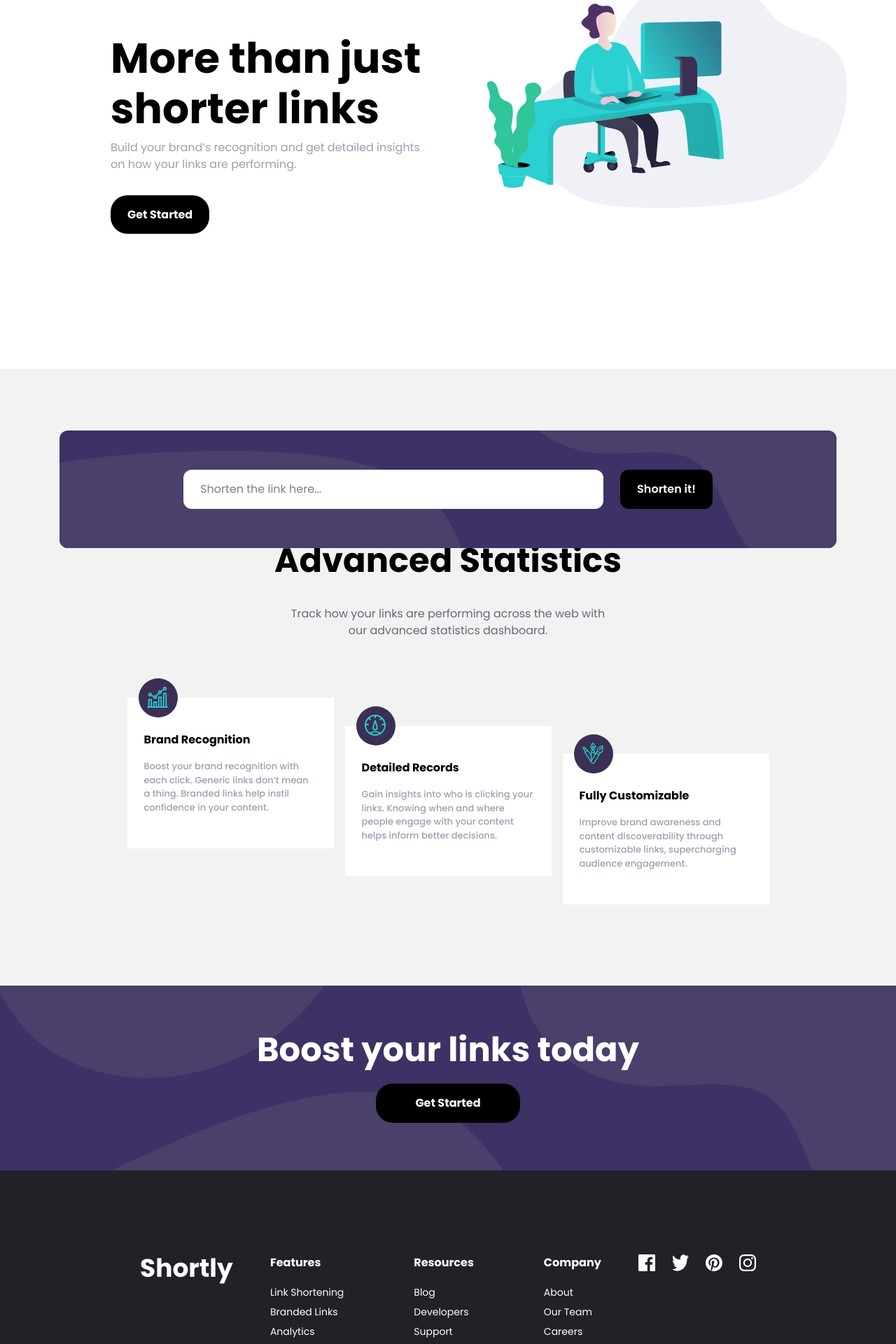
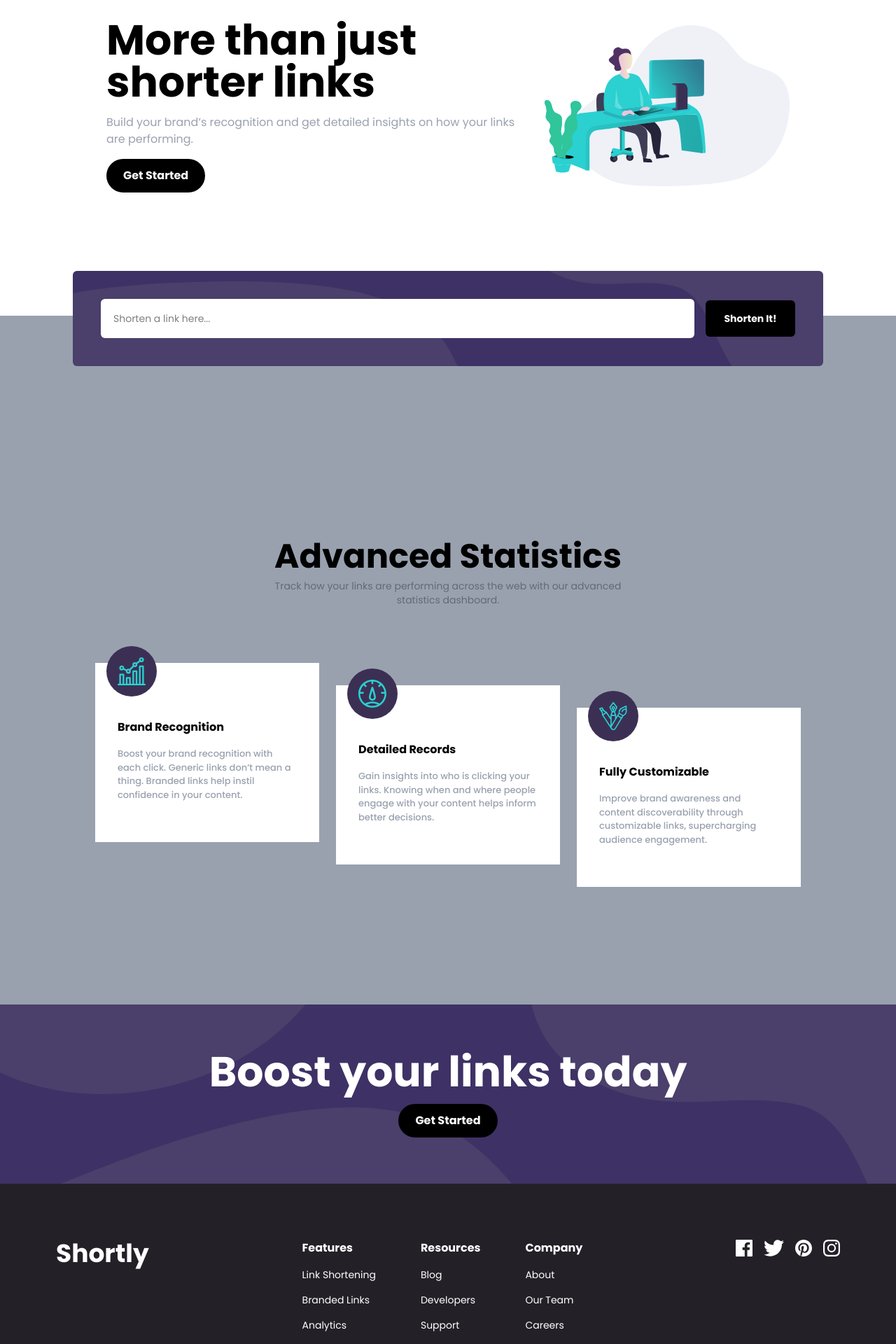
Before and after one commit to vedangithombare/url_shorten, a React (Vite) app: page / in a window 1280 px wide. Shown: the part 169-2089 px from the top of the page at 70% size. Built offline with nearby package versions, Linux system fonts and the light colour scheme.

Commit message:
making responsive

```diff
--- a/src/App.jsx
+++ b/src/App.jsx
@@ -6,14 +6,17 @@ import Intro from "./components/Header/Intro";
 function App() {
   return (
     // px-18 py-1
-    <div className="w-full min-h-screen overflow-x-hidden">
-    <div className="flex flex-col min-h-[100vh] items-center">
-        <Navbar/>
-        <Intro/>
-        <ContentSection />
-        <FooterSection />
-      </div>
-    </div>
+    // <div className="w-full min-h-screen overflow-x-hidden">
+    // <div className="flex flex-col min-h-[100vh] items-center">
+    <>
+
+      <Navbar />
+      <Intro />
+      <ContentSection />
+      <FooterSection />
+    </>
+    //  </div>
+    // </div>
   );
 }
 
--- a/src/components/ContentSection.jsx
+++ b/src/components/ContentSection.jsx
@@ -1,44 +1,42 @@
-import { useState } from "react";
 import UrlShorten from "./UrlShorten";
 
-import brandRecognition from '../assets/icon-brand-recognition.svg';
-import detailedRecords from '../assets/icon-detailed-records.svg';
-import fullyCustomizable from '../assets/icon-fully-customizable.svg';
+import brandRecognition from "../assets/icon-brand-recognition.svg";
+import detailedRecords from "../assets/icon-detailed-records.svg";
+import fullyCustomizable from "../assets/icon-fully-customizable.svg";
 
 function ContentSection() {
-
-
-  const [checkData,setCheckData] = useState(false);
+  // const [checkData, setCheckData] = useState(false);
 
   return (
     <>
-      <UrlShorten setCheckData = {setCheckData} />
+      <div className="bg-gray-400 flex flex-col items-center w-full mt-20 h-full gap-20 p-4 lg:p-26  ">
+        <UrlShorten />
 
-      <div className={`flex w-full pb-[100px] flex-col bg-[#f2f2f2] p-20 justify-center items-center gap-10
-        ${checkData ? "pt-[430px]" : "pt-[250px]"}
-        `}>
-        <div className="flex flex-col items-center gap-10">
-          <span className="font-bold text-5xl"> Advanced Statistics</span>
-          <span className="flex w-[462px] text-center  text-[#616a79]">
+        <div className="flex flex-col relative -top-8 items-center p-8  gap-20 w-full ">
+        <div className={`flex flex-col gap-2`}>
+          <span className="font-bold text-center text-2xl lg:text-5xl">
+            Advanced Statistics
+          </span>
+          <span className="flex text-center text-sm md:w-lg text-[#616a79]">
             Track how your links are performing across the web with our advanced
             statistics dashboard.
           </span>
         </div>
 
-        {/* p-40 px-45 */}
-        <div className="flex flex-row  p-4 w-full gap-4 justify-center">
+        <div className="flex flex-col gap-12 lg:flex-row lg:gap-6">
           {/* Card 1 */}
-          <div className="relative flex flex-col items-start mt-0">
-            <div className="w-14 h-14 rounded-full bg-[#3b3054] absolute -top-0 left-4">
+          <div className=" flex flex-col bg-white p-4 items-center relative lg:h-64 lg:w-80 lg:items-start">
+            <div className="h-18 w-18 p-4 rounded-[50%] relative -top-10 flex items-center justify-center bg-[#3b3054]">
               <img
-                className=" w-[30px] h-[30px] absolute top-3 left-[12px]"
+                className="w-full h-full object-contains"
                 src={brandRecognition}
-                alt="brand-recognition"
+                alt="brand recognition"
               />
             </div>
-            <div className="bg-white w-[295px] h-[215px] p-4 mt-7 flex flex-col gap-4 px-6 py-12">
-              <span className="font-bold"> Brand Recognition</span>
-              <span className="text-[13px] text-gray-400 font-medium">
+
+            <div className=" flex flex-col relative -top-4 gap-4 text-center items-center h-[24dvh] w-[80dvw]  lg:-top-6 lg:p-4 lg:h-full lg:w-full lg:items-start">
+              <span className="font-bold "> Brand Recognition</span>
+              <span className="text-[13px] text-gray-400 font-medium text-center lg:text-left">
                 Boost your brand recognition with each click. Generic links
                 don’t mean a thing. Branded links help instil confidence in your
                 content.
@@ -47,17 +45,14 @@ function ContentSection() {
           </div>
 
           {/* Card 2 */}
-          <div className="relative flex flex-col items-start mt-10">
-            <div className="w-14 h-14 rounded-full bg-[#3b3054] absolute -top-0 left-4">
-              <img
-                className=" w-[30px] h-[30px] absolute top-3 left-[12px]"
-                src={detailedRecords}
-                alt="detailed-records"
-              />
+          <div className=" flex flex-col bg-white p-4 items-center relative lg:h-64 lg:w-80 lg:items-start lg:mt-8">
+            <div className="h-18 w-18 p-4 rounded-[50%] relative -top-10 flex items-center justify-center bg-[#3b3054]">
+              <img className=" " src={detailedRecords} alt="detailed-records" />
             </div>
-            <div className="bg-white w-[295px] h-[215px] p-4 mt-7 flex flex-col gap-4 px-6 py-12">
+
+            <div className=" flex flex-col relative -top-4 gap-4 text-center items-center h-[24dvh] w-[80dvw]  lg:-top-6 lg:p-4 lg:h-full lg:w-full lg:items-start">
               <span className="font-bold"> Detailed Records</span>
-              <span className="text-[13px] text-gray-400 font-medium">
+              <span className="text-[13px] text-gray-400 font-medium text-center lg:text-left">
                 Gain insights into who is clicking your links. Knowing when and
                 where people engage with your content helps inform better
                 decisions.
@@ -66,23 +61,26 @@ function ContentSection() {
           </div>
 
           {/* Card 3 */}
-          <div className="relative flex flex-col items-start mt-20">
-            <div className="w-14 h-14 rounded-full bg-[#3b3054]  absolute -top-0 left-4">
+          <div className=" flex flex-col bg-white p-4 items-center relative lg:h-64 lg:w-80 lg:items-start lg:mt-16">
+            <div className="h-18 w-18 p-4 rounded-[50%] relative -top-10 flex items-center justify-center bg-[#3b3054]">
               <img
-                className=" w-[30px] h-[30px] absolute top-3 left-[12px]"
+                className=" "
                 src={fullyCustomizable}
                 alt="fully-customizable"
               />
             </div>
-            <div className="bg-white w-[295px] h-[215px] p-4 mt-7 flex flex-col gap-4 px-6 py-12">
+
+            <div className=" flex flex-col relative -top-4 gap-4 text-center items-center h-[24dvh] w-[80dvw]  lg:-top-6 lg:p-4 lg:h-full lg:w-full lg:items-start">
               <span className="font-bold"> Fully Customizable</span>
-              <span className="text-[13px] text-gray-400 font-medium">
+              <span className="text-[13px] text-gray-400 font-medium text-center lg:text-left">
                 Improve brand awareness and content discoverability through
                 customizable links, supercharging audience engagement.
               </span>
             </div>
           </div>
         </div>
+</div>
+
       </div>
     </>
   );
--- a/src/components/FooterSection.jsx
+++ b/src/components/FooterSection.jsx
@@ -1,80 +1,102 @@
-import facebookIcon from '../assets/icon-facebook.svg';
-import twitterIcon from '../assets/icon-twitter.svg';
-import pinterestIcon from '../assets/icon-pinterest.svg';
-import instagramIcon from '../assets/icon-instagram.svg';
-import bgBoostDesktop from '../assets/bg-boost-desktop.svg';
-
+import facebookIcon from "../assets/icon-facebook.svg";
+import twitterIcon from "../assets/icon-twitter.svg";
+import pinterestIcon from "../assets/icon-pinterest.svg";
+import instagramIcon from "../assets/icon-instagram.svg";
 
 function FooterSection() {
   return (
     <>
-      <div className="flex flex-col w-full h-full bg-red-300">
-        <div className=" relative flex bg-[#3e3165] ">
-          <img
-            className="h-66"
-            src={bgBoostDesktop}
-            alt="background-img"
-          />
-          <div className="absolute inset-0 flex items-center justify-center flex-col gap-6">
-            <span className="text-5xl text-white font-bold">
+      <div className={`flex flex-col w-full`}>
+        <div
+          className={` bg-[#3e3165] flex items-center justify-center h-64 `}
+          style={{
+            backgroundImage: `url(${"src/assets/bg-boost-desktop.svg"})`,
+            backgroundSize: "cover",
+            backgroundPosition: "center",
+            backgroundRepeat: "no-repeat",
+          }}
+        >
+          <div className="  flex items-center justify-center flex-col gap-4">
+            <span className="text-2xl text-white font-bold md:text-4xl lg:text-6xl">
               Boost your links today
             </span>
-            <span className="p-4 px-14 rounded-3xl bg-black text-white cursor-pointer font-bold hover:bg-white hover:text-black">Get Started</span>
+            <span className="p-3 px-6 rounded-3xl bg-black text-white cursor-pointer font-bold hover:bg-white hover:text-black">
+              Get Started
+            </span>
           </div>
         </div>
 
-        <div className="flex bg-[#232127] p-30 px-50 flex-row text-white justify-between">
+        <div className=" flex bg-[#232127] w-full gap-10 p-8 flex-col text-center justify-center text-white lg:flex-row lg:justify-between lg:p-20  ">
           <span className="text-4xl font-bold cursor-pointer">Shortly</span>
 
-          <div className="flex flex-row gap-25">
-            <div className="flex flex-col gap-5">
+          <div className=" flex flex-col gap-8 lg:flex-row lg:gap-16">
+            <div className="flex flex-col gap-4 lg:text-left ">
               <span className="font-bold cursor-pointer ">Features</span>
-              <div className="flex flex-col gap-2 text-sm">
-                <span className="cursor-pointer hover:text-[#9e9aa7]">Link Shortening</span>
-                <span className="cursor-pointer hover:text-[#9e9aa7]">Branded Links</span>
-                <span className="cursor-pointer hover:text-[#9e9aa7]">Analytics</span>
+              <div className="flex flex-col gap-2 text-sm lg:gap-4">
+                <span className="cursor-pointer hover:text-[#9e9aa7]">
+                  Link Shortening
+                </span>
+                <span className="cursor-pointer hover:text-[#9e9aa7]">
+                  Branded Links
+                </span>
+                <span className="cursor-pointer hover:text-[#9e9aa7]">
+                  Analytics
+                </span>
               </div>
             </div>
 
-            <div className="flex flex-col gap-5">
+            <div className="flex flex-col gap-4 lg:text-left">
               <span className="font-bold cursor-pointer ">Resources</span>
-              <div className="flex flex-col gap-2  text-sm">
-                <span className="cursor-pointer hover:text-[#9e9aa7]">Blog</span>
-                <span className="cursor-pointer hover:text-[#9e9aa7]">Developers</span>
-                <span className="cursor-pointer hover:text-[#9e9aa7]">Support</span>
+              <div className="flex flex-col gap-2 text-sm lg:gap-4">
+                <span className="cursor-pointer hover:text-[#9e9aa7]">
+                  Blog
+                </span>
+                <span className="cursor-pointer hover:text-[#9e9aa7]">
+                  Developers
+                </span>
+                <span className="cursor-pointer hover:text-[#9e9aa7]">
+                  Support
+                </span>
               </div>
             </div>
 
-            <div className="flex flex-col gap-5">
+            <div className="flex flex-col gap-4 lg:text-left">
               <span className="font-bold cursor-pointer ">Company</span>
-              <div className="flex flex-col gap-2  text-sm">
-                <span className="cursor-pointer hover:text-[#9e9aa7]">About</span>
-                <span className="cursor-pointer hover:text-[#9e9aa7]">Our Team</span>
-                <span className="cursor-pointer hover:text-[#9e9aa7]">Careers</span>
-                <span className="cursor-pointer hover:text-[#9e9aa7]">Contacts</span>
+              <div className="flex flex-col gap-2 text-sm lg:gap-4">
+                <span className="cursor-pointer hover:text-[#9e9aa7]">
+                  About
+                </span>
+                <span className="cursor-pointer hover:text-[#9e9aa7]">
+                  Our Team
+                </span>
+                <span className="cursor-pointer hover:text-[#9e9aa7]">
+                  Careers
+                </span>
+                <span className="cursor-pointer hover:text-[#9e9aa7]">
+                  Contacts
+                </span>
               </div>
             </div>
-
           </div>
 
-          <div className="flex flex-row gap-6 ">
+          <div className=" flex flex-row justify-center  gap-4 lg:flex-row lg:h-6">
             <img
-              className="w-6 h-6 cursor-pointer"
+              className=" cursor-pointer"
               src={facebookIcon}
               alt="facebook icon"
             />
             <img
-              className="w-6 h-6 cursor-pointer"
+              className="cursor-pointer"
               src={twitterIcon}
               alt="twitter icon"
             />
             <img
-              className="w-6 h-6 cursor-pointer"
+              className=" cursor-pointer"
               src={pinterestIcon}
               alt="pinterest icon"
             />
             <img
-              className="w-6 h-6 cursor-pointer"
+              className=" cursor-pointer"
               src={instagramIcon}
               alt="instagram icon"
             />
--- a/src/components/Header/Intro.jsx
+++ b/src/components/Header/Intro.jsx
@@ -1,35 +1,35 @@
-import workingIllustration from '../../assets/illustration-working.svg';
+import workingIllustration from "../../assets/illustration-working.svg";
 function Intro() {
   return (
     <>
-      <div className="flex h-full py-10 pb-30 pr-[70px] pl-[70px]">
-        <div className="flex flex-row w-full ">
-          <div className="flex flex-1  p-22  flex-col gap-2">
-            <span className="text-6xl font-bold leading-18">
+      <div className=" flex flex-col-reverse gap-6 items-center  justify-between lg:flex-row lg:h-110 xl:max-w-screen-lg p-6 mx-auto">
+
+        <div className=" flex flex-col text-center gap-4  items-center lg:items-start lg:text-left lg:gap-4">
+          <span className="font-bold text-4xl lg:text-6xl ">
             More than just shorter links
           </span>
-            <div className="flex flex-col gap-12">
-              <span className="flex text-gray-400 w-[450px]">
-                Build your brand’s recognition and get detailed insights on how
-                your links are performing.
+          <span className="flex font-md  text-base   text-gray-400  ">
+            Build your brand’s recognition and get detailed insights on how your
+            links are performing.
           </span>
 
-              <div>
-                <span className="p-4 px-6 rounded-3xl bg-black text-white cursor-pointer font-bold hover:bg-white hover:text-black">
+          <button className="p-3 px-6 rounded-3xl bg-black text-white cursor-pointer font-bold hover:bg-white hover:text-black">
             Get Started
-                </span>
+          </button>
         </div>
 
-            </div>
-          </div>
-          <div className="flex-2 display-flex justify-center">
+        {/* Image div */}
+
+        <div className=" w-full lg:w-1/2">
           <img
+            className="object-cover w-full"
             src={workingIllustration}
             alt="working illustration"
           />
         </div>
       </div>
-      </div>
+
+      {/* flex-2 display-flex justify-center */}
     </>
   );
 }
--- a/src/components/UrlShorten.jsx
+++ b/src/components/UrlShorten.jsx
@@ -1,13 +1,14 @@
 import { useEffect, useState } from "react";
 import axios from "axios";
-import bgShortenDesktop from '../assets/bg-shorten-desktop.svg';
 
 function UrlShorten({ setCheckData }) {
+  // https://url-shorten-backend-t5ep.onrender.com
+
   const postUrl = "http://localhost:3001/shorten";
   const [getUrl, setUrl] = useState("");
   const [wrongUrl, setWrongUrl] = useState(false);
   const [errorMsg, setErrorMsg] = useState(false);
-  const [dataAvailable, setDataAvailable] = useState(false);
+  const [dataAvailable, setDataAvailable] = useState(true);
   const [copyText, setCopyText] = useState(null);
   const [urlPair, setUrlPair] = useState([]);
 
@@ -62,7 +63,6 @@ function UrlShorten({ setCheckData }) {
     }
   }, []);
 
-  // button onclick -> button text->copied! -> text-copied
   const copyToClipboard = async (textToCopy, index) => {
     try {
       await navigator.clipboard.writeText(textToCopy);
@@ -77,19 +77,23 @@ function UrlShorten({ setCheckData }) {
 
   return (
     <>
-      <div className=" absolute top-[98%]  flex flex-col gap-6">
-        <div className="bg-[#3e3165] rounded-xl">
-          <div className="relative flex">
-            <img
-              className="rounded-xl"
-              src={bgShortenDesktop}
-              alt="background image"
-            />
-            <div className="absolute inset-0 bg-white-400 items-center justify-center  flex  flex-col ">
-              <div className="flex gap-6 ">
-                <div className="flex flex-row bg-white p-2  w-[600px] rounded-xl ">
+      <div className=" flex flex-col w-full">
+        <div
+          className="flex flex-col gap-4 p-6 bg-[#3e3165] rounded-md relative -top-18 lg:-top-42 lg:flex-row lg:items-center lg:justify-between lg:p-10"
+          style={{
+            backgroundImage: `url("src/assets/bg-shorten-desktop.svg")`,
+            backgroundSize: "cover",
+            backgroundRepeat: "no-repeat",
+            backgroundPosition: "right",
+          }}
+        >
+          <div className="flex flex-col w-full lg:flex-1">
             <input
-                    className="outline-none  rounded-xl flex-1 pl-4 py-2 "
+              className={`outline-none p-4 bg-white rounded-md text-sm lg:h-14 border-2 ${
+                wrongUrl || errorMsg ? "border-red-500" : "border-transparent"
+              }
+
+              `}
               onChange={(e) => {
                 setUrl(e.target.value);
                 setWrongUrl(false);
@@ -98,62 +102,76 @@ function UrlShorten({ setCheckData }) {
               value={getUrl}
               type="url"
               id="urlId"
-                    placeholder="Shorten the link here..."
+              placeholder="Shorten a link here..."
             />
+            {/* wrongUrl && */}
+            {wrongUrl && (
+              <span className="text-red-500 text-sm mt-1 ml-1">
+                Please add a link
+              </span>
+            )}
+
+            {errorMsg && (
+              <span className="text-red-500 text-sm mt-1 ml-1">
+                Please enter link starting with https://
+              </span>
+            )}
           </div>
 
+          {/* Button */}
           <button
             onClick={validateUrl}
-                  className="flex p-3 px-6 bg-black text-white rounded-xl items-center justify-center font-semibold cursor-pointer hover:bg-gray-300 hover:text-black"
+            className={` p-4  rounded-md  text-sm bg-black text-white cursor-pointer font-bold hover:bg-white hover:text-black lg:w-32
+              ${wrongUrl || errorMsg ? "relative bottom-3" : ""}`}
           >
-                  Shorten it!
+            Shorten It!
           </button>
         </div>
 
-              {wrongUrl && (
-                <div className="flex justify-start pr-[38rem]">
-                  <span className="text-red-500 text-md">
-                    oops!! invalid link
+        {dataAvailable &&
+          urlPair.map((item, index) => {
+            <div key={index} className=" flex flex-col gap-4 p-2 ">
+              return(
+              <div className=" bg-white flex flex-col p-4 gap-2  rounded-md lg:flex-row lg:items-center lg:justify-between">
+                <span className="text-l p-2 border-b border-b-gray-400 text-start lg:border-none lg:w-auto truncate">
+                  {item.original}
                 </span>
-                </div>
-              )}
 
-              {errorMsg && (
-                <div className="flex justify-start pr-[28rem]">
-                  <span className="text-red-500 text-md">
-                    Please enter link starting with https://
-                  </span>
-                </div>
-              )}
-            </div>
-          </div>
-        </div>
-
-        {dataAvailable && (
-          <div className=" scrollbar-custom flex flex-col  h-[250px] gap-4 overflow-y-auto p-2">
-            {urlPair.map((item, index) => {
-              return (
-                <div
-                  key={index}
-                  className=" p-2  px-4 bg-white flex flex-row justify-between items-center rounded-md "
-                >
-                  <span className="text-l ">{item.original}</span>
-
-                  <div className="flex gap-8 items-center">
-                    <span className="text-[#8e7cc2]">{item.shortenUrl}</span>
+                <div className="flex  flex-col gap-2 lg:flex-row lg:items-center lg:gap-4">
+                  <span className="text-[#8e7cc2]  p-2">{item.original}</span>
 
                   <button
                     onClick={() => copyToClipboard(item.shortenUrl, index)}
-                      className="p-2 px-8 bg-[#232127] cursor-pointer text-white font-semibold rounded-md"
+                    className="p-2 px-8 bg-[#232127] cursor-pointer text-white font-semibold rounded-md lg:self-auto"
                   >
-                      {copyText ===index ? "Copied!!" : "Copy"}
+                    Copy
+                    {copyText === index ? "Copied!!" : "Copy"}
                   </button>
                 </div>
               </div>
-              );
+              )
+            </div>;
           })}
+
+        {/* <div className=" flex flex-col gap-4 p-2 ">
+          <div className=" bg-white flex flex-col p-4 gap-2  rounded-md lg:flex-row lg:items-center lg:justify-between">
+            <span className="text-l p-2 border-b border-b-gray-400 text-start lg:border-none lg:w-auto truncate">
+              original link
+            </span>
+
+            <div className="flex  flex-col gap-2 lg:flex-row lg:items-center lg:gap-4">
+              <span className="text-[#8e7cc2]  p-2">shorten link</span>
+
+              <button
+                onClick={() => copyToClipboard(item.shortenUrl, index)}
+                className="p-2 px-8 bg-[#232127] cursor-pointer text-white font-semibold rounded-md lg:self-auto"
+              >
+                Copy
+                {copyText === index ? "Copied!!" : "Copy"}
+              </button>
             </div>
-        )}
+          </div>
+        </div> */}
       </div>
     </>
   );
--- a/src/static/index.css
+++ b/src/static/index.css
@@ -21,8 +21,9 @@
 
 body{
     box-sizing: border-box;
-    height: 100%;
-    min-height:100vh;
+    width: 100dvw;
+    min-height:100dvh;
+    overflow-x: hidden;
     display:flex;
     margin: 0;
     flex-direction:column;
@@ -30,10 +31,10 @@ body{
 
 }
 #root{
-    min-height:100vh;
-    min-width: 100vh;
+    width: 100%;
     display:flex;
     flex-direction: column;
+    align-items: center;
 }
 /* scrollbar-custom */
 
@@ -49,3 +50,8 @@ body{
     background-color: #2c2c2e	;
     border-radius: 12px;
 }
+
+@media (max-width:320px) {
+
+
+}
```
Also changed, not shown: src/components/Header/Navbar.jsx (+37 -11 lines). Lines whose indentation alone changed are shown as unchanged.
